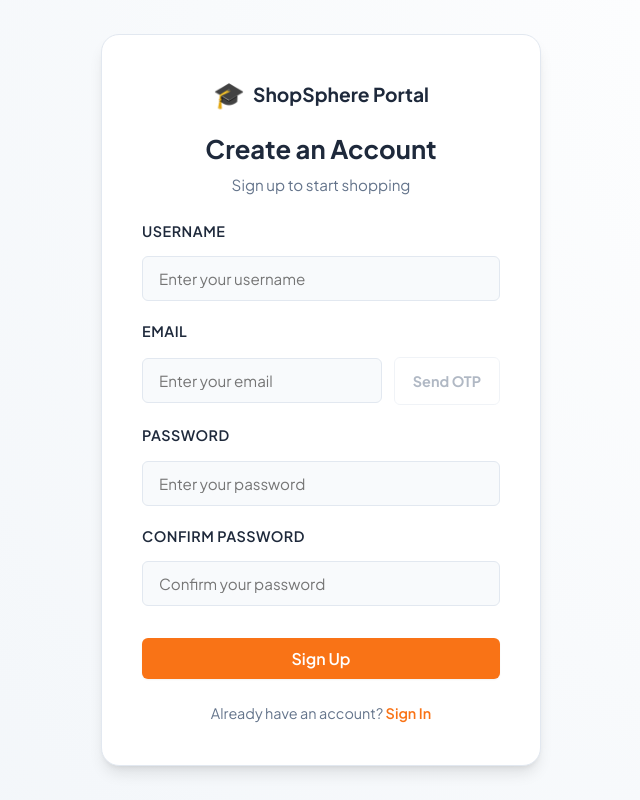
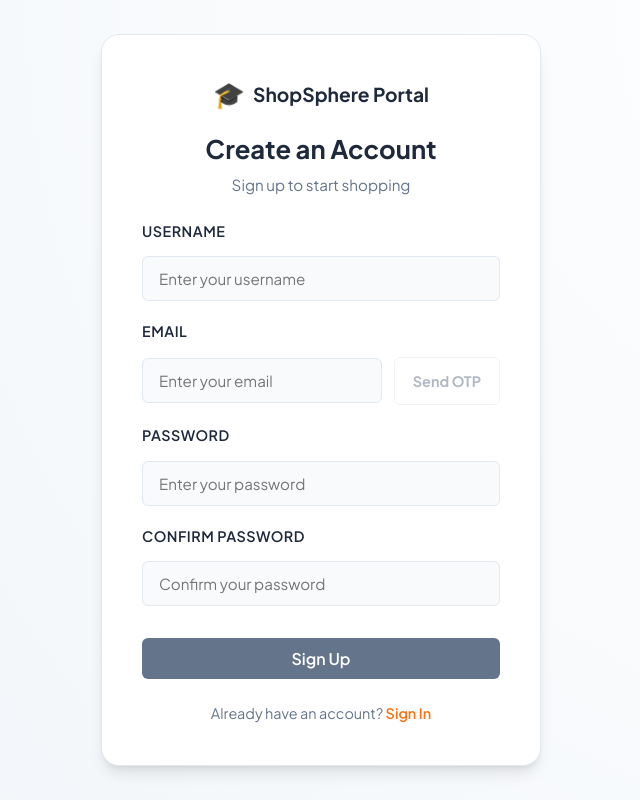
Before and after one commit to Puneeth-coder/shopsphere-ecommerce, a React (Vite) app in the folder frontend/: page /register in a window 1280 px wide. Shown: the whole page, without its empty margins (319-959 px from the left). Built offline with nearby package versions, Linux system fonts and the light colour scheme; no server answers.

Commit message:
updated file

```diff
--- a/frontend/src/pages/RegisterPage.jsx
+++ b/frontend/src/pages/RegisterPage.jsx
@@ -20,7 +20,10 @@ const RegisterPage = () => {
 
   const [error, setError] = useState("");
   const [success, setSuccess] = useState("");
-  const [loading, setLoading] = useState(false);
+
+  // Separate loading states for better UX
+  const [otpLoading, setOtpLoading] = useState(false);
+  const [submitLoading, setSubmitLoading] = useState(false);
 
   // Send OTP handler using backend SMTP
   const handleSendOtp = async (e) => {
@@ -32,7 +35,7 @@ const RegisterPage = () => {
 
     setError("");
     setSuccess("");
-    setLoading(true);
+    setOtpLoading(true);
 
     try {
       await api.post("/auth/send-otp", {
@@ -45,7 +48,7 @@ const RegisterPage = () => {
       console.error(err);
       setError(err.response?.data?.message || "Failed to send verification code.");
     } finally {
-      setLoading(false);
+      setOtpLoading(false);
     }
   };
 
@@ -65,7 +68,7 @@ const RegisterPage = () => {
       return;
     }
 
-    setLoading(true);
+    setSubmitLoading(true);
 
     try {
       // 1. Verify OTP first (which logs the user in under a temp account on the backend)
@@ -91,7 +94,7 @@ const RegisterPage = () => {
       console.error(err);
       setError(err.response?.data?.message || "OTP verification or registration failed.");
     } finally {
-      setLoading(false);
+      setSubmitLoading(false);
     }
   };
 
@@ -133,6 +136,7 @@ const RegisterPage = () => {
               value={name}
               onChange={(e) => setName(e.target.value)}
               required
+              disabled={submitLoading}
             />
           </div>
 
@@ -150,15 +154,15 @@ const RegisterPage = () => {
                 value={email}
                 onChange={(e) => setEmail(e.target.value)}
                 required
-                disabled={otpSent}
+                disabled={otpSent || submitLoading}
               />
               <button
                 type="button"
                 className="btn-side"
                 onClick={handleSendOtp}
-                disabled={loading || !email}
+                disabled={otpLoading || submitLoading || !email}
               >
-                {otpSent ? "Resend" : "Send OTP"}
+                {otpLoading ? "Sending..." : (otpSent ? "Resend" : "Send OTP")}
               </button>
             </div>
           </div>
@@ -179,6 +183,7 @@ const RegisterPage = () => {
                 value={otp}
                 onChange={(e) => setOtp(e.target.value)}
                 required
+                disabled={submitLoading}
               />
             </div>
           )}
@@ -196,6 +201,7 @@ const RegisterPage = () => {
               value={password}
               onChange={(e) => setPassword(e.target.value)}
               required
+              disabled={submitLoading}
             />
           </div>
 
@@ -212,11 +218,12 @@ const RegisterPage = () => {
               value={confirmPassword}
               onChange={(e) => setConfirmPassword(e.target.value)}
               required
+              disabled={submitLoading}
             />
           </div>
 
-          <button className="btn-primary auth-btn" type="submit" disabled={loading} style={{ marginTop: "12px" }}>
-            {loading ? "Verifying & Signing Up..." : "Sign Up"}
+          <button className="btn-primary auth-btn" type="submit" disabled={submitLoading || otpLoading || !otpSent} style={{ marginTop: "12px" }}>
+            {submitLoading ? "Verifying & Signing Up..." : "Sign Up"}
           </button>
         </form>
 
```
